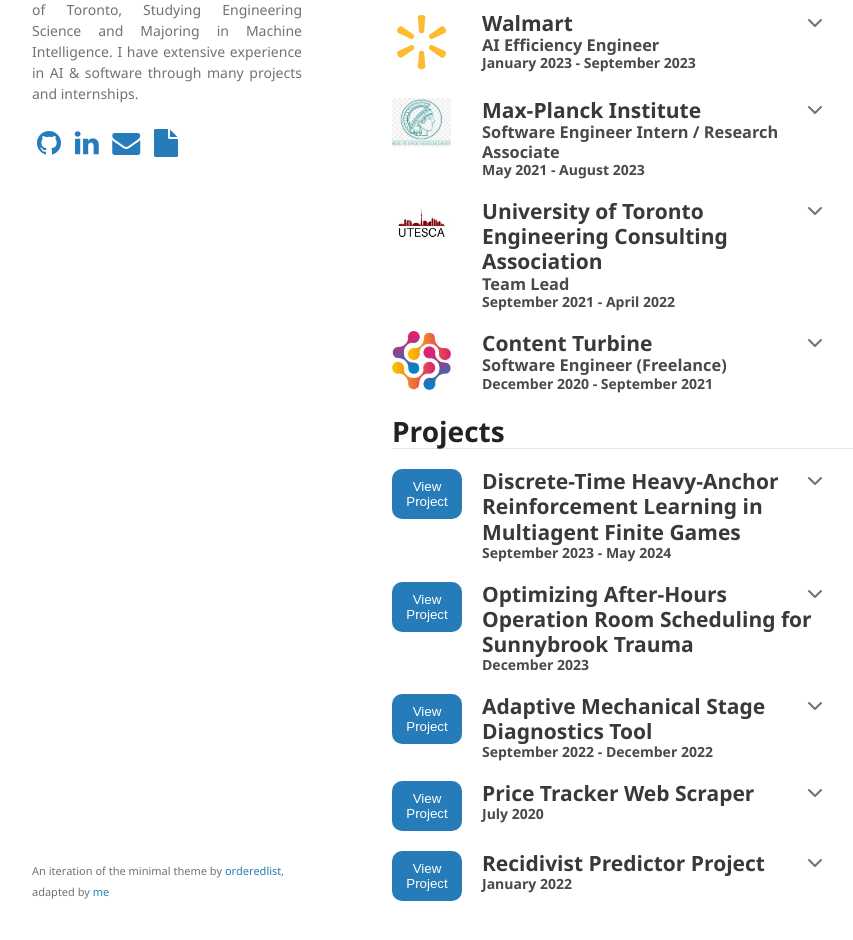
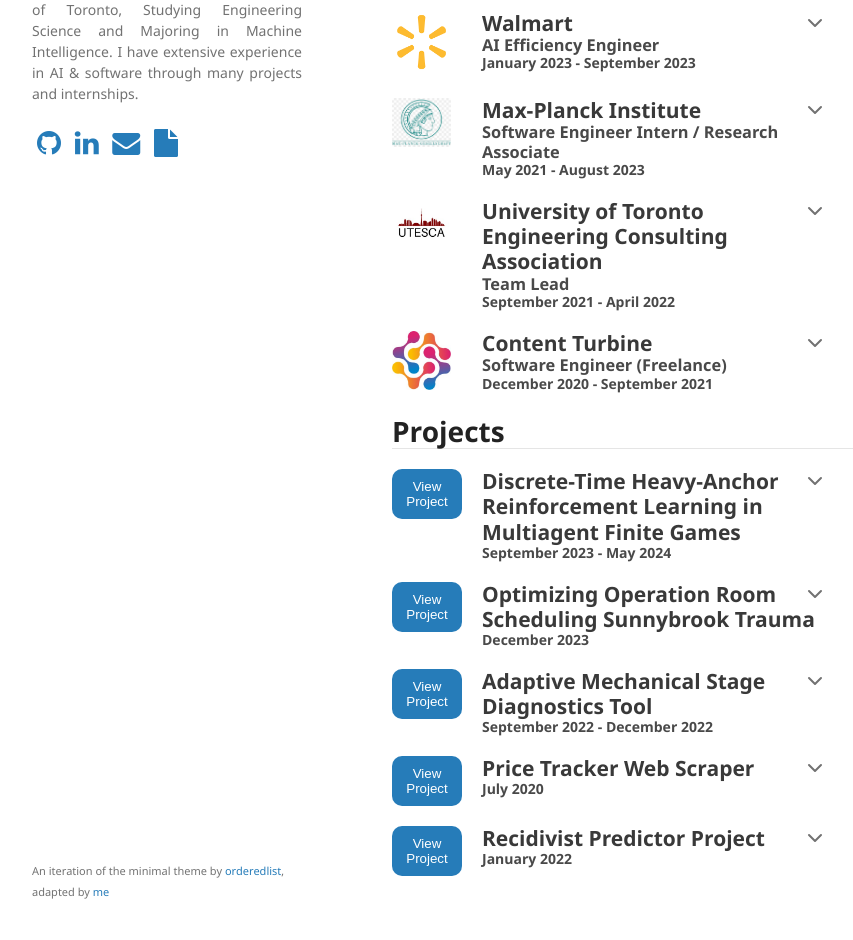
Before and after one commit to rupink/rupink.github.io, a Jekyll site: the page built from index.md, in a window 1280 px wide and 1240 px high. Shown: the part 269-1209 px from the top of the window, without its empty margins (178-1031 px from the left). Built offline with Jekyll 4.4.1, drawn with Linux system fonts in a browser that asks for light colours.

Commit message:
Update index.md

```diff
--- a/index.md
+++ b/index.md
@@ -283,8 +283,7 @@
   <details class="columnr">
     <summary>
       <div class="innerl">
-        <a target="_blank" href="/Optimizing_Trauma_Room.pdf" rel="noreferrer noopener"><h2><li>Optimizing After-Hours</li>
-        <li>Operation Room Scheduling for Sunnybrook Trauma</li></h2></a>
+        <a target="_blank" href="/Optimizing_Trauma_Room.pdf" rel="noreferrer noopener"><h2>Optimizing Operation Room Scheduling Sunnybrook Trauma</h2></a>
         <h4>December 2023</h4>
       </div>
       <div class="innerr">
```
